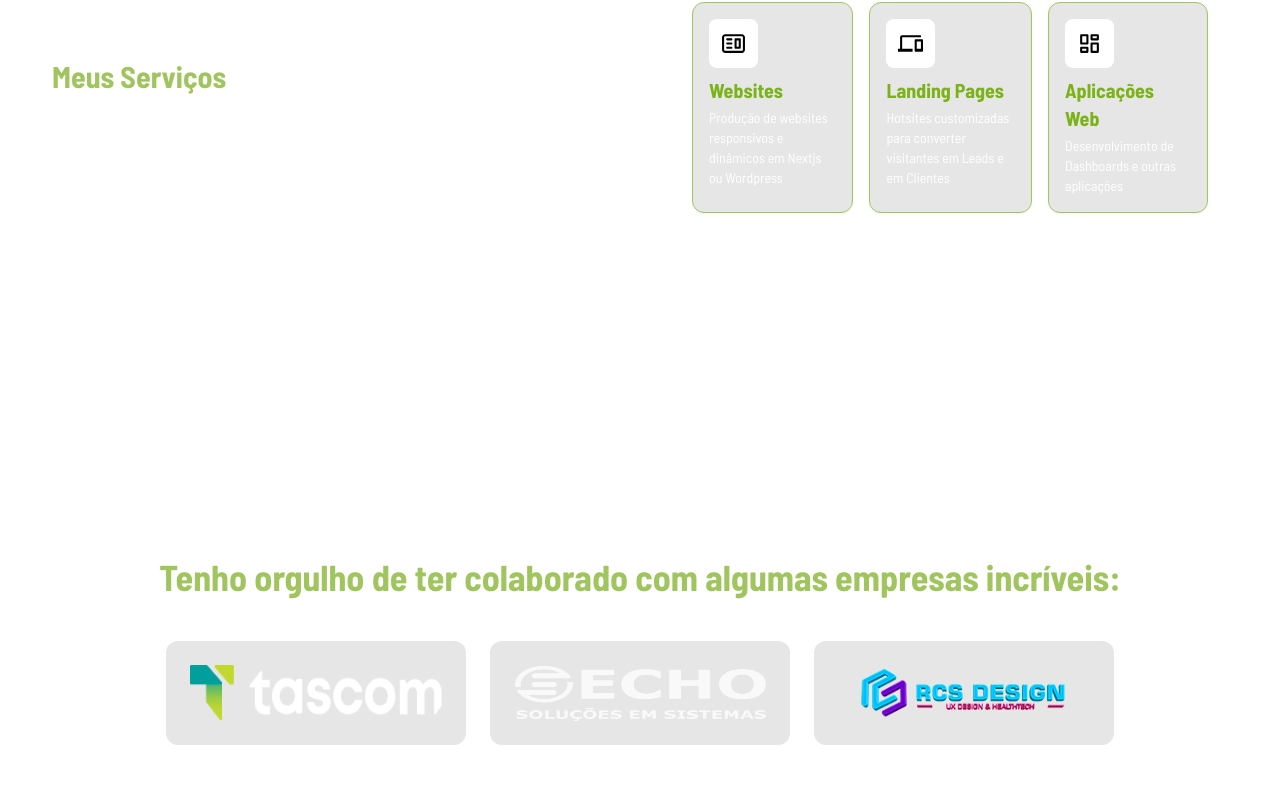
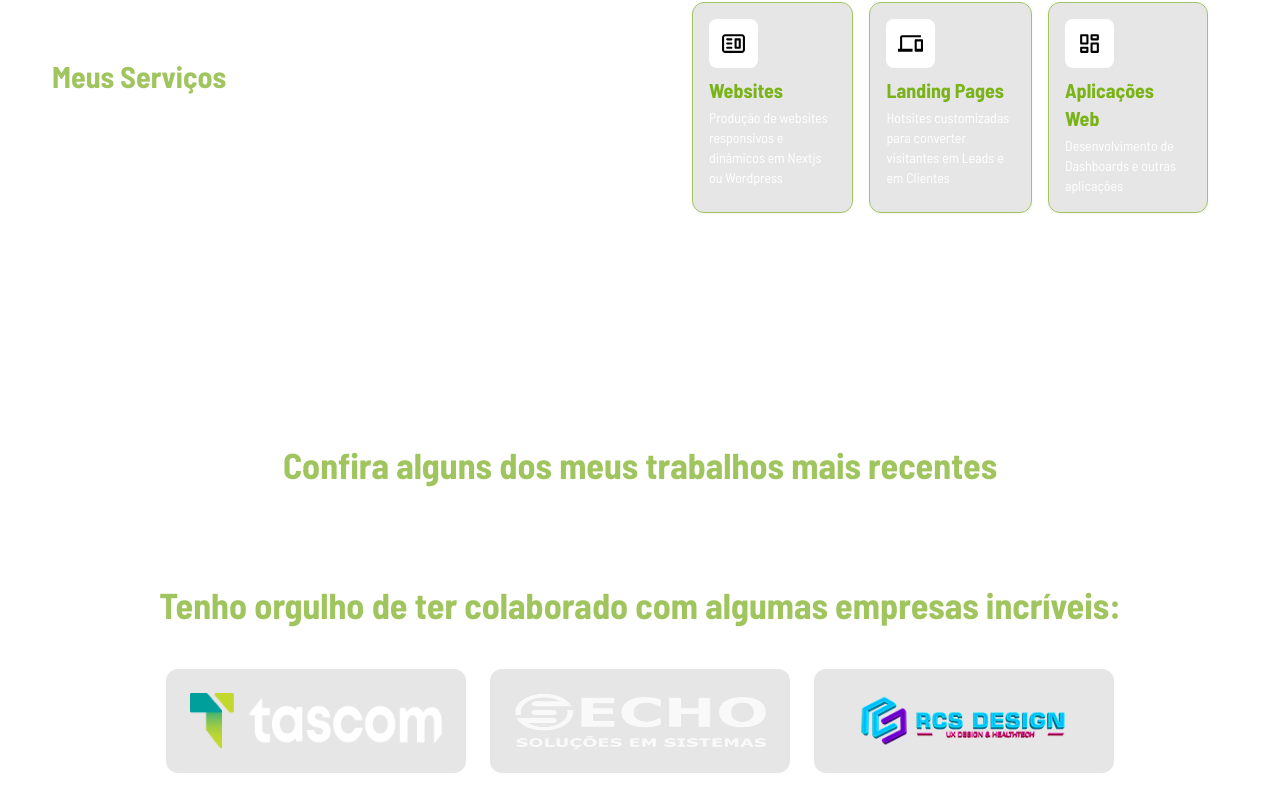
Before and after one commit to miilanez/next-portfolio-milanez, a Next.js app: page / in a window 1280 px wide. Shown: the part 1478-2289 px from the top of the page. Built offline with nearby package versions, Linux system fonts and the light colour scheme.

Commit message:
fix: ajustes na responsividade dos cards da sessão serviços

```diff
--- a/src/components/Projects.jsx
+++ b/src/components/Projects.jsx
@@ -2,30 +2,17 @@ import React from "react";
 
 const Projects = () => {
   return (
-    <div id="projetos">
-      <h1 className="text-white">PROJECTS</h1>
-      <div className="text-white">
-        Lorem ipsum dolor sit amet consectetur adipisicing elit. Error, repellat
-        quis. Eos voluptatem corporis, praesentium maxime unde laboriosam minima
-        ipsam? Explicabo nam nisi reprehenderit temporibus sequi laudantium
-        possimus ex magni. Lorem ipsum dolor sit amet consectetur adipisicing
-        elit. Error, repellat quis. Eos voluptatem corporis, praesentium maxime
-        unde laboriosam minima ipsam? Explicabo nam nisi reprehenderit
-        temporibus sequi laudantium possimus ex magni. Lorem ipsum dolor sit
-        amet consectetur adipisicing elit. Error, repellat quis. Eos voluptatem
-        corporis, praesentium maxime unde laboriosam minima ipsam? Explicabo nam
-        nisi reprehenderit temporibus sequi laudantium possimus ex magni. Lorem
-        ipsum dolor sit amet consectetur adipisicing elit. Error, repellat quis.
-        Eos voluptatem corporis, praesentium maxime unde laboriosam minima
-        ipsam? Explicabo nam nisi reprehenderit temporibus sequi laudantium
-        possimus ex magni. Lorem ipsum dolor sit amet consectetur adipisicing
-        elit. Error, repellat quis. Eos voluptatem corporis, praesentium maxime
-        unde laboriosam minima ipsam? Explicabo nam nisi reprehenderit
-        temporibus sequi laudantium possimus ex magni. Lorem ipsum dolor sit
-        amet consectetur adipisicing elit. Error, repellat quis. Eos voluptatem
-        corporis, praesentium maxime unde laboriosam minima ipsam? Explicabo nam
-        nisi reprehenderit temporibus sequi laudantium possimus ex magni. Lorem
-      </div>
+    <div
+      id="projetos"
+      className="w-full p-5 my-5 md:mb-10 flex flex-col justify-evenly items-center text-white"
+    >
+      <h1 className="my-10">PROJETOS</h1>
+
+      <h2 className="text-center">
+        <span className="text-principal text-xl md:text-4xl">
+          Confira alguns dos meus trabalhos mais recentes
+        </span>
+      </h2>
     </div>
   );
 };
--- a/src/components/Services.jsx
+++ b/src/components/Services.jsx
@@ -35,7 +35,7 @@ const Services = () => {
               <h2 class="md:mt-2 text-secondary text-xl font-bold">Websites</h2>
             </div>
 
-            <p class=" mt-1 sm:block sm:text-sm text-white">
+            <p class="mt-1 sm:block sm:text-sm text-white">
               Produção de websites responsivos e dinâmicos em Nextjs ou
               Wordpress
             </p>
@@ -46,7 +46,7 @@ const Services = () => {
             href="/accountant"
           >
             <div className="flex flex-row md:flex-col justify-start items-center md:items-start">
-              <span class="inline-block rounded-lg bg-white p-3">
+              <span class="inline-block rounded-lg bg-white p-3 mr-3">
                 <MdDevices size={25} />
               </span>
 
@@ -54,7 +54,7 @@ const Services = () => {
                 Landing Pages
               </h2>
             </div>
-            <p class="hidden sm:mt-1 sm:block sm:text-sm text-white">
+            <p class="mt-1 sm:block sm:text-sm text-white">
               Hotsites customizadas para converter visitantes em Leads e em
               Clientes
             </p>
@@ -65,7 +65,7 @@ const Services = () => {
             href="/accountant"
           >
             <div className="flex flex-row md:flex-col justify-start items-center md:items-start">
-              <span class="inline-block rounded-lg bg-white p-3">
+              <span class="inline-block rounded-lg bg-white p-3 mr-3">
                 <TbLayoutDashboard size={25} />
               </span>
 
@@ -73,7 +73,7 @@ const Services = () => {
                 Aplicações Web
               </h2>
             </div>
-            <p class="hidden sm:mt-1 sm:block sm:text-sm text-white">
+            <p class="mt-1 sm:block sm:text-sm text-white">
               Desenvolvimento de Dashboards e outras aplicações
             </p>
           </Link>
```
